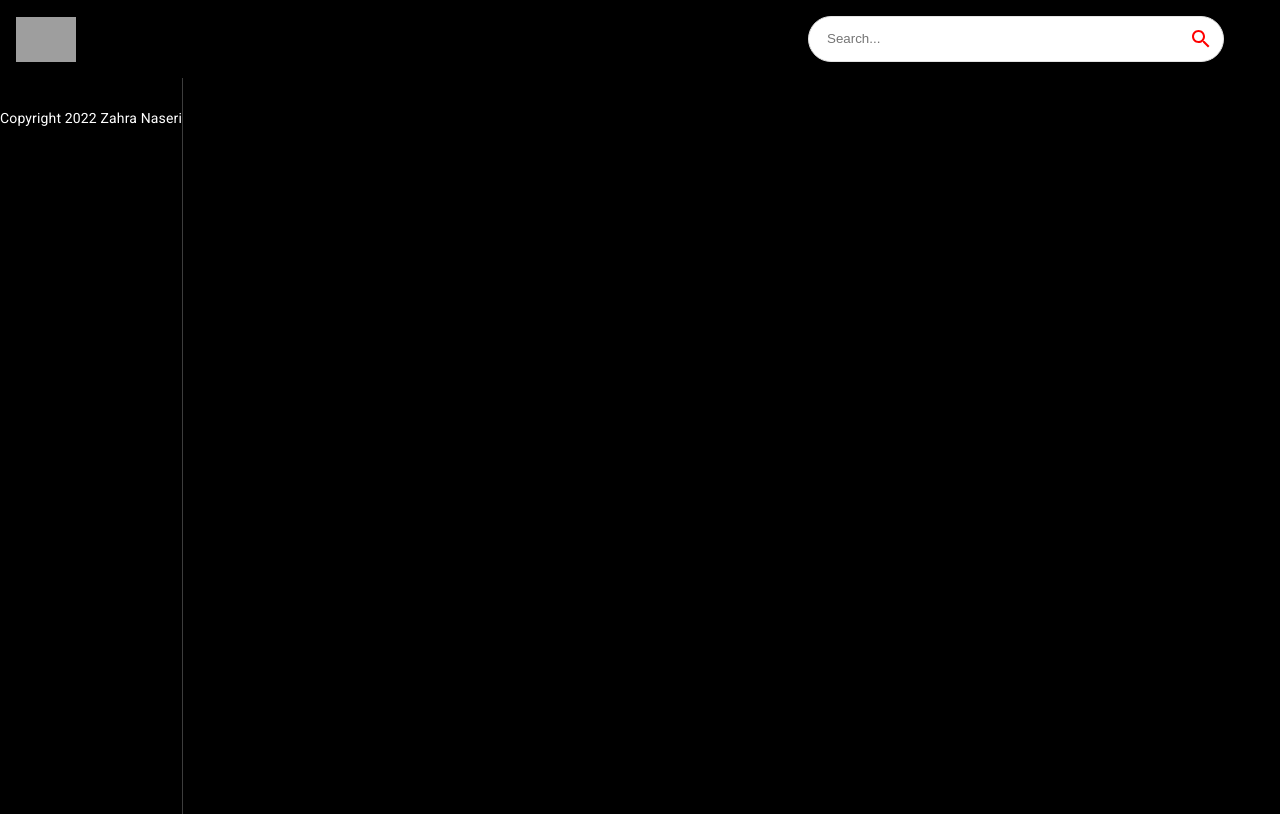
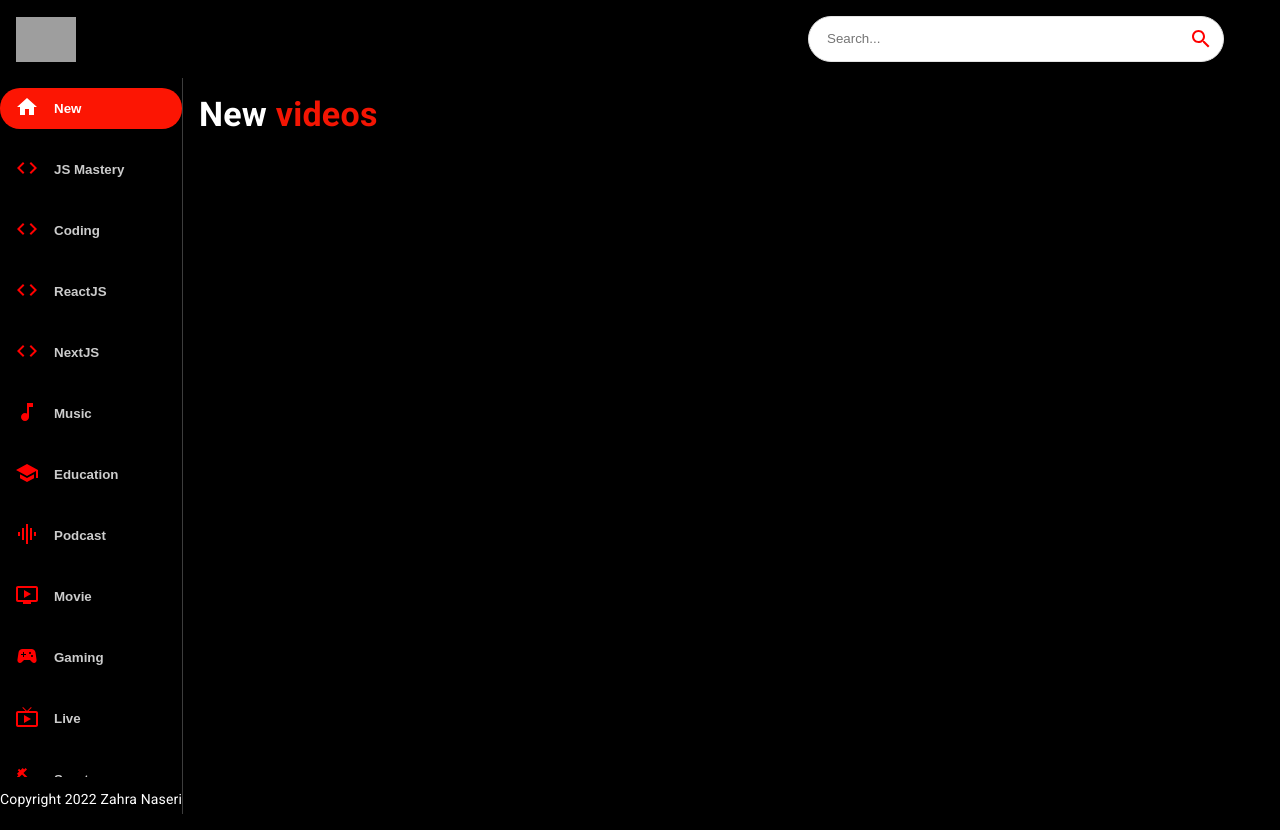
Before and after one commit to zahranaseri593/youtube_clone, a React (Create React App) app: page / in a window 1280 px wide. Built offline with nearby package versions, Linux system fonts and the light colour scheme; grey boxes are pictures that could not be loaded.

Commit message:
minor changes
sidebar , feed

```diff
--- a/src/components/Feed.jsx
+++ b/src/components/Feed.jsx
@@ -1,15 +1,23 @@
 import {useState, useEffect} from 'react'
 import {Box, Stack, Typography} from '@mui/material'
+import {Sidebar,Videos} from './'
 
 const Feed = () => {
   return (
     <Stack sx={{flexDirection: {sx: "column", md: "row"} }}>
       <Box sx={{height:{sx: 'auto', md: '92vh'}, borderRight: '1px solid #3d3d3d', px: {sx: 0, md: '2'}}}>
-        sideBar
+        <Sidebar />
 
         <Typography className='copyright' variant='body2' sx={{mt: 1.5, color: '#fff'}}>
           Copyright 2022 Zahra Naseri
         </Typography>
+      </Box>
+      <Box p={2} sx={{overflowY: 'auto', height: '90vh', flex: 2}}>
+        <Typography variant='h4' fontWeight='bold' mb={2} sx={{color: 'white'}}>
+          New <span style={{color: '#f31503'}}>videos</span>
+        </Typography>
+
+        <Videos videos={[]} />
       </Box>
     </Stack>
   )
--- /dev/null
+++ b/src/components/Sidebar.jsx
@@ -0,0 +1,32 @@
+import {Stack} from '@mui/material'
+
+import { categories } from '../utils/constants'
+
+const selectedCategory = 'New'
+
+const Sidebar = () => (
+    <Stack
+        direction="row"
+        sx={{
+            overflow:"auto",
+            height: {sx: 'auto', md: '95%'},
+            flexDirection: {md: 'column'}
+        }}
+    >
+        {categories.map((category)=>(
+            <button
+                className='category-btn'
+                style={{
+                    background: category.name === selectedCategory && '#FC1503',
+                    color: 'white'
+                }}
+                key={category.name}
+            >
+                <span style={{color: category.name === selectedCategory ? 'white': 'red', marginRight: '15px'}}>{category.icon}</span>
+                <span style={{opacity: category.name === selectedCategory ? '1' : '0.8'}}>{category.name}</span>
+            </button>
+        ))}
+    </Stack>
+)
+
+export default Sidebar
--- /dev/null
+++ b/src/components/Videos.jsx
@@ -0,0 +1,7 @@
+import React from 'react'
+
+export default function Videos () {
+  return (
+    <div>Videos</div>
+  )
+}
--- a/src/components/index.js
+++ b/src/components/index.js
@@ -4,3 +4,5 @@
 export {default as ChannelDetail} from './ChannelDetail'
 export {default as SearchFeed} from './SearchFeed'
 export {default as SearchBar} from './SearchBar'
+export {default as Sidebar} from './Sidebar'
+export {default as Videos} from './Videos'
```
